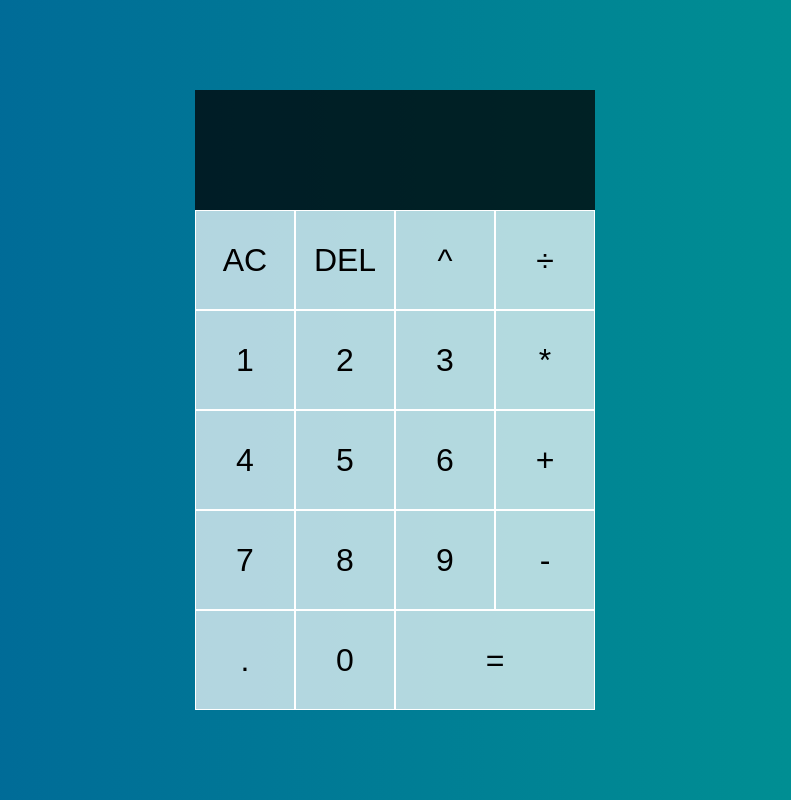
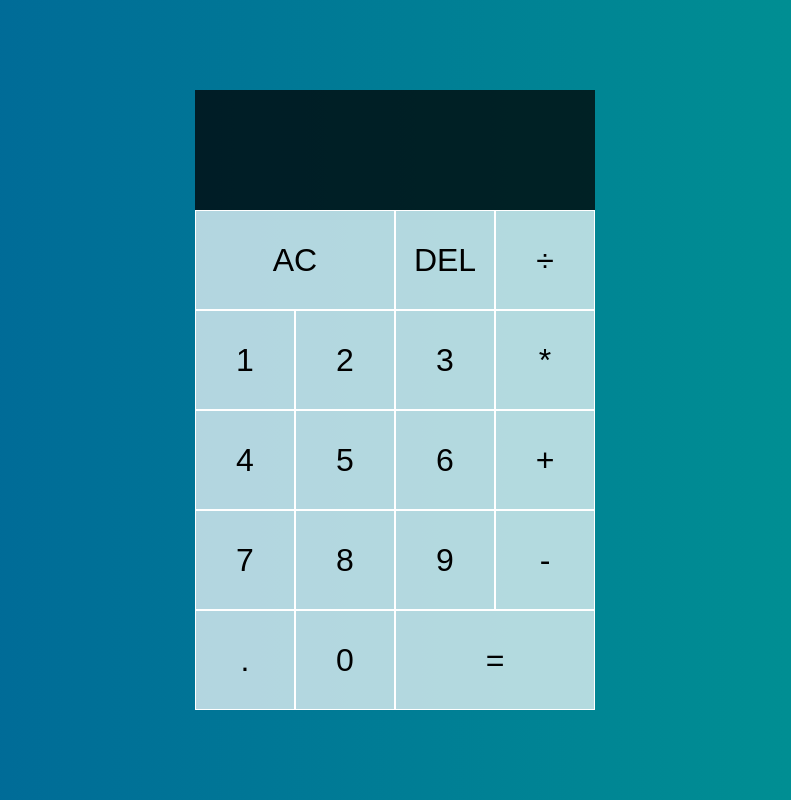
Before and after one commit to YogPanjarale/scientific-calculator, a plain HTML site: page index.html in a window 1280 px wide. Shown: the whole page, without its empty margins (245-1036 px from the left). Drawn offline with Linux system fonts and the light colour scheme.

Commit message:
AC to span-two

```diff
--- a/index.html
+++ b/index.html
@@ -14,10 +14,10 @@
 				<div data-previous-operand class="previous-operand"></div>
 				<div data-current-operand class="current-operand"></div>
 			</div>
-			<!-- <button data-all-clear class="span-two">AC</button> -->
-			<button data-all-clear >AC</button>
+			<button data-all-clear class="span-two">AC</button>
+			<!-- <button data-all-clear >AC</button> -->
 			<button data-delete>DEL</button>
-			<button data-operation>^</button>
+			<!-- <button data-operation>^</button> -->
 			<button data-operation>÷</button>
 			<button data-number>1</button>
 			<button data-number>2</button>
```
